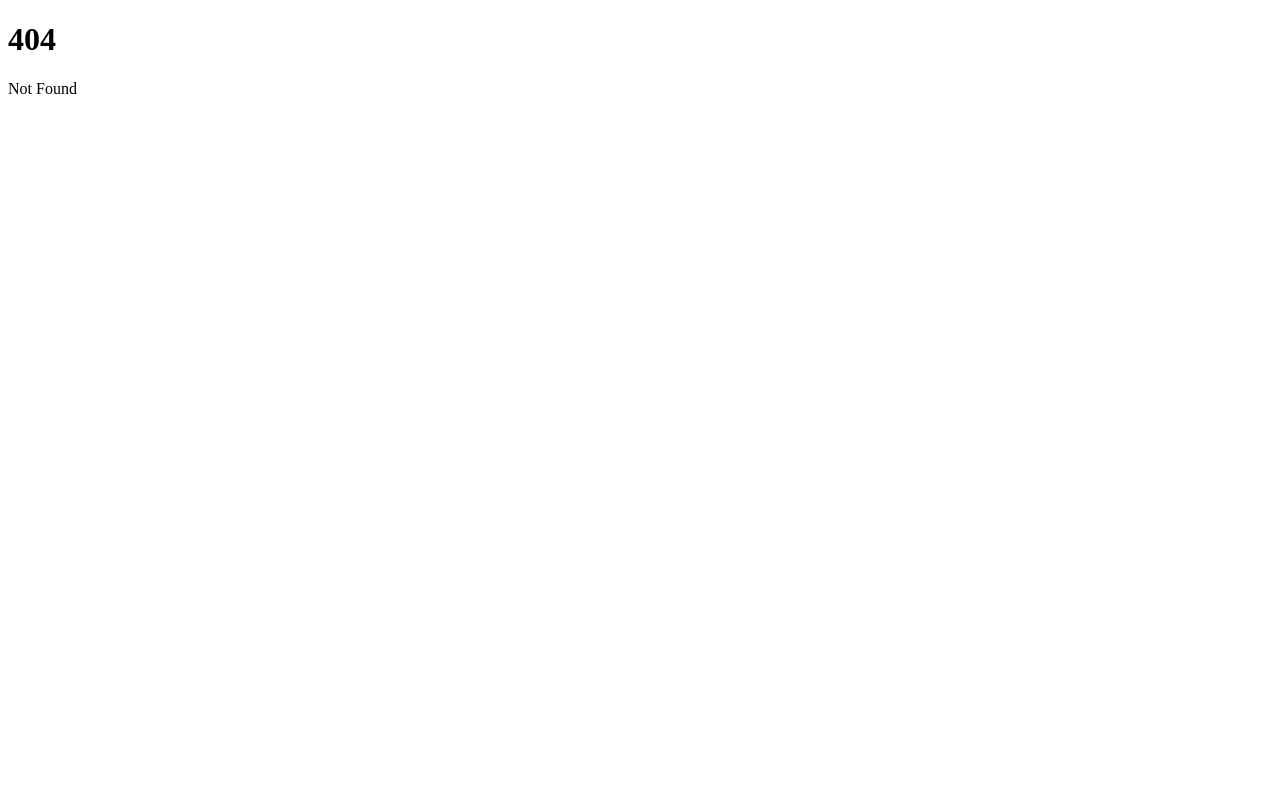
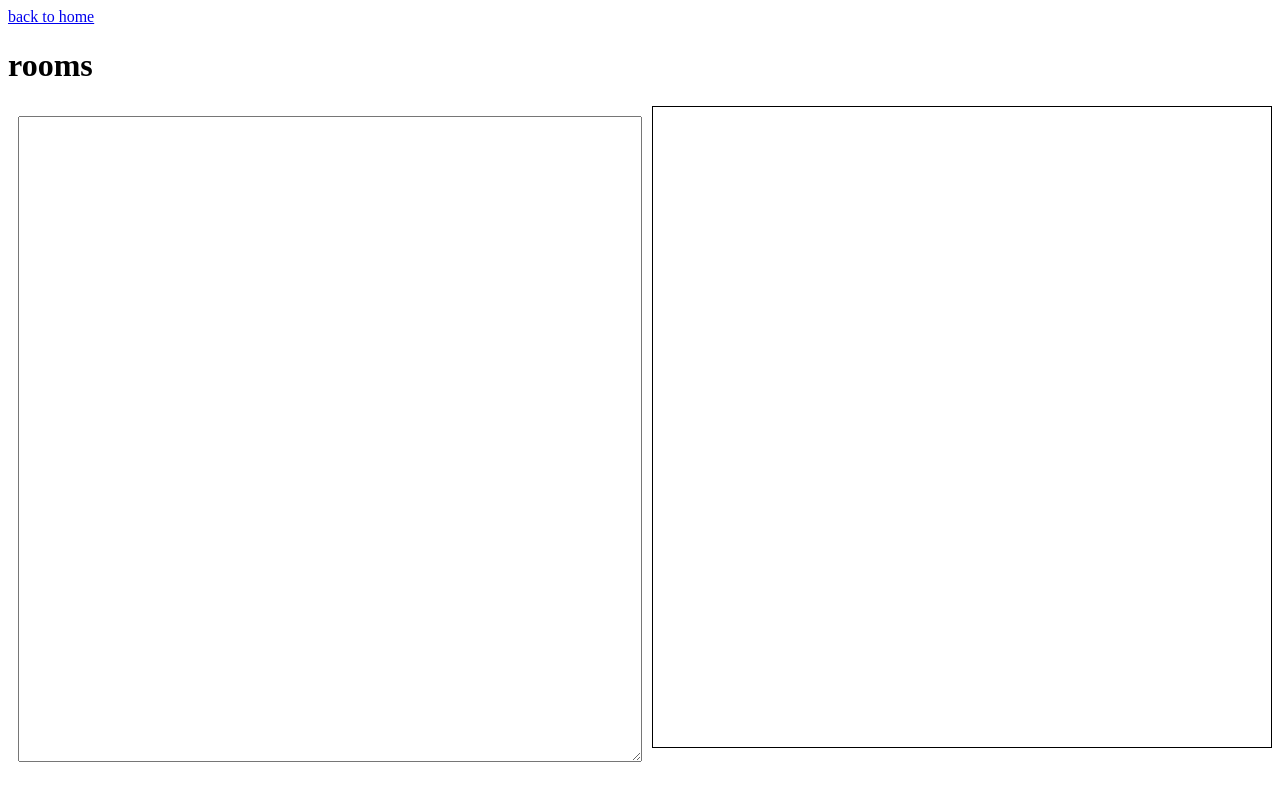
Before and after one commit to digitaldisarray/CTFCollab, a SvelteKit app: page /rooms in a window 1280 px wide. Before the commit this address had no page. Built offline with nearby package versions, Linux system fonts and the light colour scheme.

Commit message:
implemented a crude-ish version of the markdown editor
- created some basic routes (login, rooms)
- created components directory, added JoinRoom, Markdown, TextEditor, and text.js (for document reactivity)

```diff
--- a/package.json
+++ b/package.json
@@ -17,5 +17,8 @@
 		"svelte-check": "^4.0.0",
 		"typescript": "^5.0.0",
 		"vite": "^5.0.3"
+	},
+	"dependencies": {
+		"marked": "^15.0.1"
 	}
 }
--- /dev/null
+++ b/src/components/Markdown.svelte
@@ -0,0 +1,20 @@
+<script>
+    import { document } from "./text.js"
+    import { marked } from 'marked'
+    import { derived } from "svelte/store";
+    let html = derived(document, $document => marked($document))
+</script>
+<style>
+    div {
+        border:1px solid black;
+        width: 50%;
+        height: 80vh;
+    }
+</style>
+<div>
+    {#await html}
+        <p>waiting</p>
+    {:then}
+        {@html $html}
+    {/await}
+</div>
--- /dev/null
+++ b/src/components/TextEditor.svelte
@@ -0,0 +1,21 @@
+<script>
+    import { document } from "./text.js";
+    let width, height = $props();
+    function onInput(e){
+        if(e.key == 'Tab'){
+            e.preventDefault();
+        }
+        document.update(d => d = e.target.value);
+    }
+</script>
+<style>
+    textarea {
+        display: block;
+        width: 50%;
+        height: 100%;
+        margin: 10px;
+    }
+</style>
+<textarea
+    oninput={onInput}>
+</textarea>
--- /dev/null
+++ b/src/components/text.js
@@ -0,0 +1,4 @@
+import { writable } from 'svelte/store'
+
+
+export const document = writable("")
--- a/src/routes/+page.svelte
+++ b/src/routes/+page.svelte
@@ -1,14 +1,13 @@
 
 <script>
-    import Roomselect from "./roomselect.svelte";
+    import JoinRoom from "../components/JoinRoom.svelte";
 </script>
+<style>
+    a {
+        float: right;
+    }
+</style>
 <h1>CTFCollab</h1>
 
-    <style>
-        a {
-            float: right;
-        }
-    </style>
-
-    <a href='/login'>login</a>
-    <Roomselect/>
+<a href='/login'>login</a>
+<JoinRoom/>
--- /dev/null
+++ b/src/routes/rooms/+page.svelte
@@ -0,0 +1,18 @@
+<script>
+    import TextEditor from "../../components/TextEditor.svelte";
+    import Markdown from "../../components/Markdown.svelte";
+</script>
+<style>
+    div {
+        display: flex;
+        flex-direction: row;
+        height: 80vh;
+    }
+
+</style>
+<a href="/">back to home</a>
+<h1>rooms</h1>
+<div>
+    <TextEditor/>
+    <Markdown />
+</div>
```
Also changed, not shown: src/components/JoinRoom.svelte (renamed from src/routes/roomselect.svelte, +11 -3 lines), 1 other file (tests, documents, lock files or other folders).
